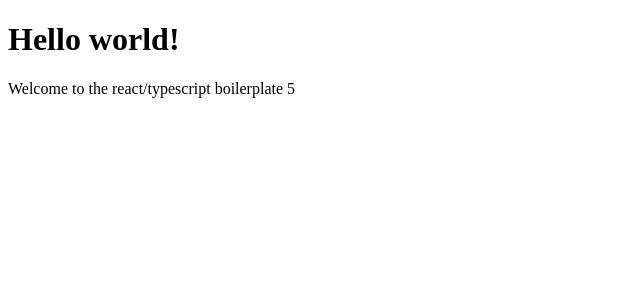
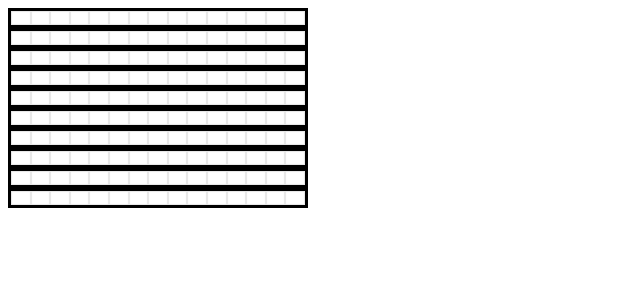
Before and after one commit to bencoveney/BMProg, a React app: page / in a window 1280 px wide. Shown: the top 300 px of the page, without its empty margins (0-640 px from the left). Built offline with nearby package versions, Linux system fonts and the light colour scheme.

Commit message:
created canvas

```diff
--- /dev/null
+++ b/src/bmprog/instruction.ts
@@ -0,0 +1,34 @@
+export enum Instruction {
+  Up,
+  Left,
+  Right,
+  Down,
+  Split,
+  Void,
+  Comment,
+  Empty,
+  Unknown,
+}
+
+export const getColor = (instruction: Instruction) => {
+  switch (instruction) {
+    case Instruction.Up:
+      return "#FF0000";
+    case Instruction.Left:
+      return "#00FF00";
+    case Instruction.Right:
+      return "#0000FF";
+    case Instruction.Down:
+      return "#FF00FF";
+    case Instruction.Split:
+      return "#00FFFF";
+    case Instruction.Void:
+      return "#000000";
+    case Instruction.Comment:
+      return "#FFFF00";
+    case Instruction.Empty:
+    case Instruction.Unknown:
+    default:
+      return "#FFFFFF";
+  }
+};
--- a/src/components/app/app.tsx
+++ /dev/null
@@ -1,28 +0,0 @@
-import * as React from "react";
-
-export default class App extends React.Component<{}, { count: number; }> {
-  public state = { count: 0 };
-  private interval: number;
-
-  public componentWillMount() {
-    this.interval = window.setInterval(
-      () => this.setState({ count: this.state.count + 1 }),
-      1000,
-    );
-  }
-
-  public componentWillUnmount() {
-    window.clearInterval(this.interval);
-  }
-
-  public render() {
-    return (
-      <div>
-        <h1>Hello world!</h1>
-        <div>
-          Welcome to the react/typescript boilerplate {this.state.count}
-        </div>
-      </div>
-    );
-  }
-}
--- /dev/null
+++ b/src/components/display/cell.tsx
@@ -0,0 +1,49 @@
+import * as React from "react";
+import * as StyleUtility from "../../utility/style";
+
+import { getColor, Instruction } from "../../bmprog/instruction";
+
+export interface CellProps {
+  instruction: Instruction;
+  set: (clear: boolean) => void;
+}
+
+const staticStyle: React.CSSProperties = {
+  boxShadow: "inset 0 0 1px 1px rgba(0, 0, 0, 0.1)",
+  flexGrow: 1,
+};
+
+const Cell: React.StatelessComponent<CellProps> = (
+  props: CellProps,
+) => {
+  const style: React.CSSProperties = StyleUtility.merge(
+    staticStyle,
+    {
+      backgroundColor: getColor(props.instruction),
+    },
+  );
+
+  const handler = (event: React.MouseEvent<any>) => {
+    event.preventDefault();
+    if (event.buttons === 1) {
+      props.set(false);
+    } else if (event.buttons === 2) {
+      props.set(true);
+    }
+  };
+
+  const preventContextMenu = (event: React.MouseEvent<any>) => {
+    event.preventDefault();
+  };
+
+  return (
+    <div
+      style={style}
+      onMouseDown={handler}
+      onMouseOver={handler}
+      onContextMenu={preventContextMenu}
+    />
+  );
+};
+
+export { Cell };
--- /dev/null
+++ b/src/components/display/program.tsx
@@ -0,0 +1,80 @@
+import * as React from "react";
+import * as ArrayUtility from "../../utility/array";
+
+import { Instruction } from "../../bmprog/instruction";
+import { Row } from "./row";
+
+interface ProgramProps {
+  rows: number;
+  columns: number;
+  width: number;
+  height: number;
+  getPen: () =>  Instruction;
+}
+
+interface ProgramState {
+  instructions: Instruction[][];
+}
+
+export class Program extends React.Component<ProgramProps, ProgramState> {
+  constructor(props: ProgramProps) {
+    super(props);
+
+    this.state = {
+      instructions: ArrayUtility.initialize2d(
+        props.rows,
+        props.columns,
+        () => Instruction.Empty,
+      ),
+    };
+  }
+
+  public render() {
+    const style: React.CSSProperties = {
+      display: "flex",
+      flexDirection: "column",
+      height: `${this.props.height}px`,
+      width: `${this.props.width}px`,
+    };
+
+    const rows = this.state.instructions.map(
+      (rowInstructions, rowIndex) => {
+        const cells = rowInstructions.map(
+          (instruction, cellIndex) => ({
+            instruction,
+            set: (clear: boolean) => {
+              this.setInstruction(rowIndex, cellIndex, clear);
+            },
+          }),
+        );
+        return (
+          <Row
+            key={rowIndex}
+            cells={cells}
+          />
+        );
+      },
+    );
+
+    return (
+      <div style={style}>
+        {rows}
+      </div>
+    );
+  }
+
+  private setInstruction(
+    rowIndex: number,
+    columnIndex: number,
+    clear: boolean,
+  ): void {
+    this.setState({
+      instructions: ArrayUtility.replace2d(
+        this.state.instructions,
+        rowIndex,
+        columnIndex,
+        clear ? Instruction.Empty : this.props.getPen(),
+      ),
+    });
+  }
+}
--- /dev/null
+++ b/src/components/display/row.tsx
@@ -0,0 +1,33 @@
+import * as React from "react";
+
+import { Instruction } from "../../bmprog/instruction";
+import { Cell, CellProps } from "./cell";
+
+interface RowProps {
+  cells: CellProps[];
+}
+
+const style: React.CSSProperties = {
+  borderColor: "black",
+  borderStyle: "solid",
+  display: "flex",
+  flexGrow: 1,
+};
+
+const Row: React.StatelessComponent<RowProps> = (
+  props: RowProps,
+) => {
+  const cells = props.cells.map(
+    (cell, index) => (
+      <Cell
+        instruction={cell.instruction}
+        set={cell.set}
+        key={index}
+      />
+    ),
+  );
+
+  return <div style={style}>{cells}</div>;
+};
+
+export { Row };
--- a/src/index.tsx
+++ b/src/index.tsx
@@ -1,6 +1,21 @@
 import * as React from "react";
 import * as ReactDOM from "react-dom";
-import App from "./components/app/app";
+
+import { Instruction } from "./bmprog/instruction";
+import { Program } from "./components/display/program";
+
+const getPen = () => Instruction.Comment;
 
 const rootEl = document.getElementById("root");
-ReactDOM.render(<App />, rootEl);
+ReactDOM.render(
+  (
+    <Program
+      rows={10}
+      columns={15}
+      width={300}
+      height={200}
+      getPen={getPen}
+    />
+  ),
+  rootEl,
+);
--- /dev/null
+++ b/src/utility/array.ts
@@ -0,0 +1,95 @@
+/**
+ * Creates a array initialized to the specified value.
+ * @param length The number of elements in the array.
+ * @param value The default value for each cell.
+ */
+export const arrayOf = <Type>(
+  length: number,
+  value: Type,
+): Type[] => {
+  return new Array<Type>(length).fill(value);
+};
+
+/**
+ * Repeats an action a number of times.
+ * @param times The number of times to repeat the action.
+ * @param action The action to repeat.
+ */
+export const repeat = (
+  times: number,
+  action: (index: number) => void,
+): void => {
+  arrayOf(times, 0).forEach((unused, index) => action(index));
+};
+
+/**
+ * Initializes an array using the initializer.
+ * @param length The number of elements in the array.
+ * @param initializer The function to create values.
+ */
+export const initialize = <Type>(
+  length: number,
+  initializer: (index: number) => Type,
+): Type[] => {
+  return arrayOf(length, 0).map((unused, index) => initializer(index));
+};
+
+/**
+ * Initializes a two dimensional array using the initializer.
+ * @param length1 The length of the root array.
+ * @param length2 The length of the nested arrays.
+ * @param initializer The function to create values.
+ */
+export const initialize2d = <Type>(
+  length1: number,
+  length2: number,
+  initializer: (index1: number, index2: number) => Type,
+): Type[][] => {
+  return initialize(
+    length1,
+    (index1) => initialize(
+      length2,
+      (index2) => initializer(index1, index2),
+    ),
+  );
+};
+
+/**
+ * Replaces a value in an array.
+ * @param original The original array.
+ * @param index The index of the value to replace.
+ * @param newValue The new value to inset.
+ */
+export const replace = <Type>(
+  original: Type[],
+  index: number,
+  newValue: Type,
+): Type[] => {
+  const before = original.slice(0, index);
+  const after = original.slice(index + 1);
+  return before.concat([newValue], after);
+};
+
+/**
+ * Replaces a value in a two dimensional array.
+ * @param original The original array.
+ * @param index1 The index of the value to replace in the root array.
+ * @param index2 The index of the value to replace in the nested array.
+ * @param newValue The new value to inset.
+ */
+export const replace2d = <Type>(
+  original: Type[][],
+  index1: number,
+  index2: number,
+  newValue: Type,
+): Type[][] => {
+  return replace(
+    original,
+    index1,
+    replace(
+      original[index1],
+      index2,
+      newValue,
+    ),
+  );
+};
--- /dev/null
+++ b/src/utility/style.ts
@@ -0,0 +1,18 @@
+import * as React from "react";
+
+export const merge = (
+  a: React.CSSProperties,
+  b: React.CSSProperties,
+): React.CSSProperties => {
+  const result: { [key: string]: any } = {};
+
+  Object.keys(a).forEach((style) => {
+    result[style] = a[style];
+  });
+
+  Object.keys(b).forEach((style) => {
+    result[style] = b[style];
+  });
+
+  return result;
+};
--- a/tsconfig.json
+++ b/tsconfig.json
@@ -2,7 +2,7 @@
   "compilerOptions": {
     "sourceMap": true,
     "strict": true,
-    "target": "es5",
+    "target": "es6",
     "jsx": "react"
   }
 }
```
Also changed, not shown: 6 other files (tests, documents, lock files or other folders).
